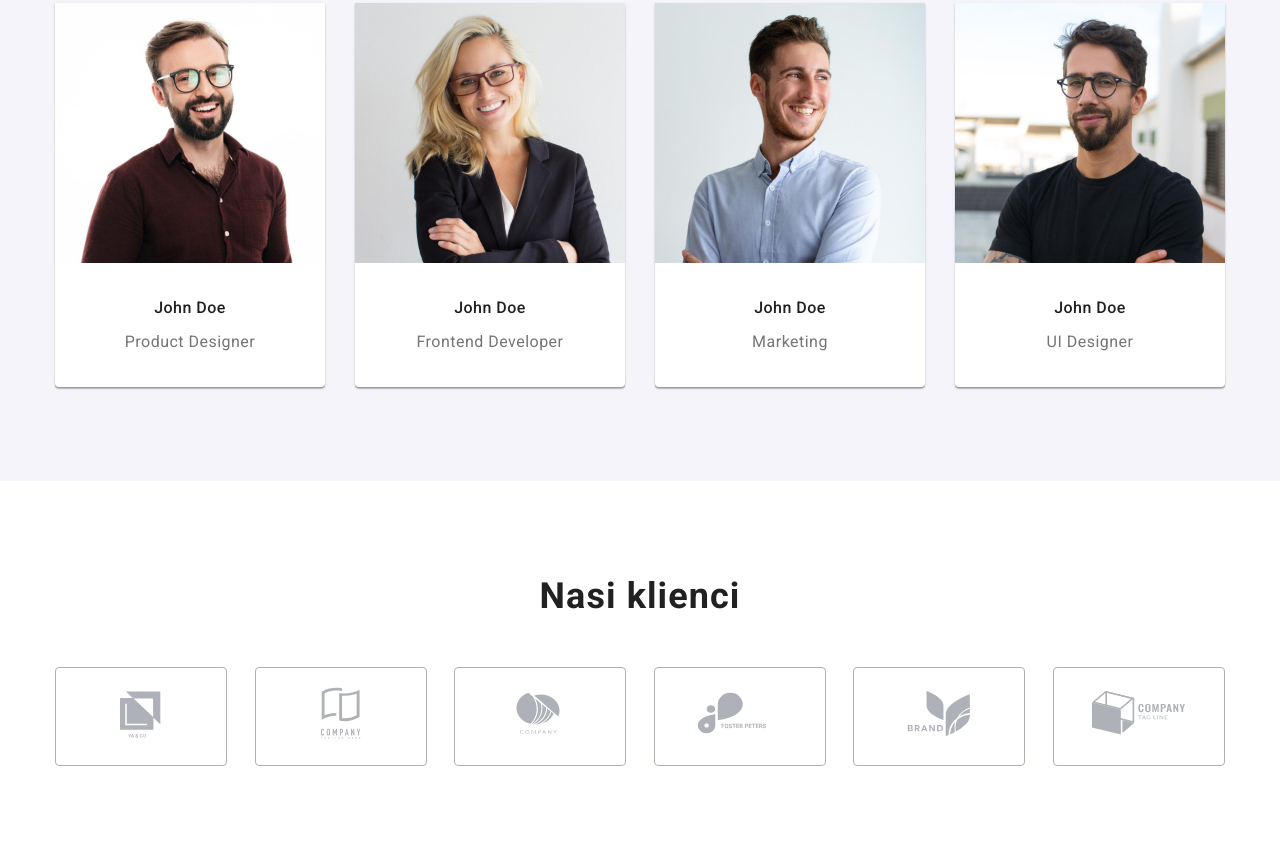
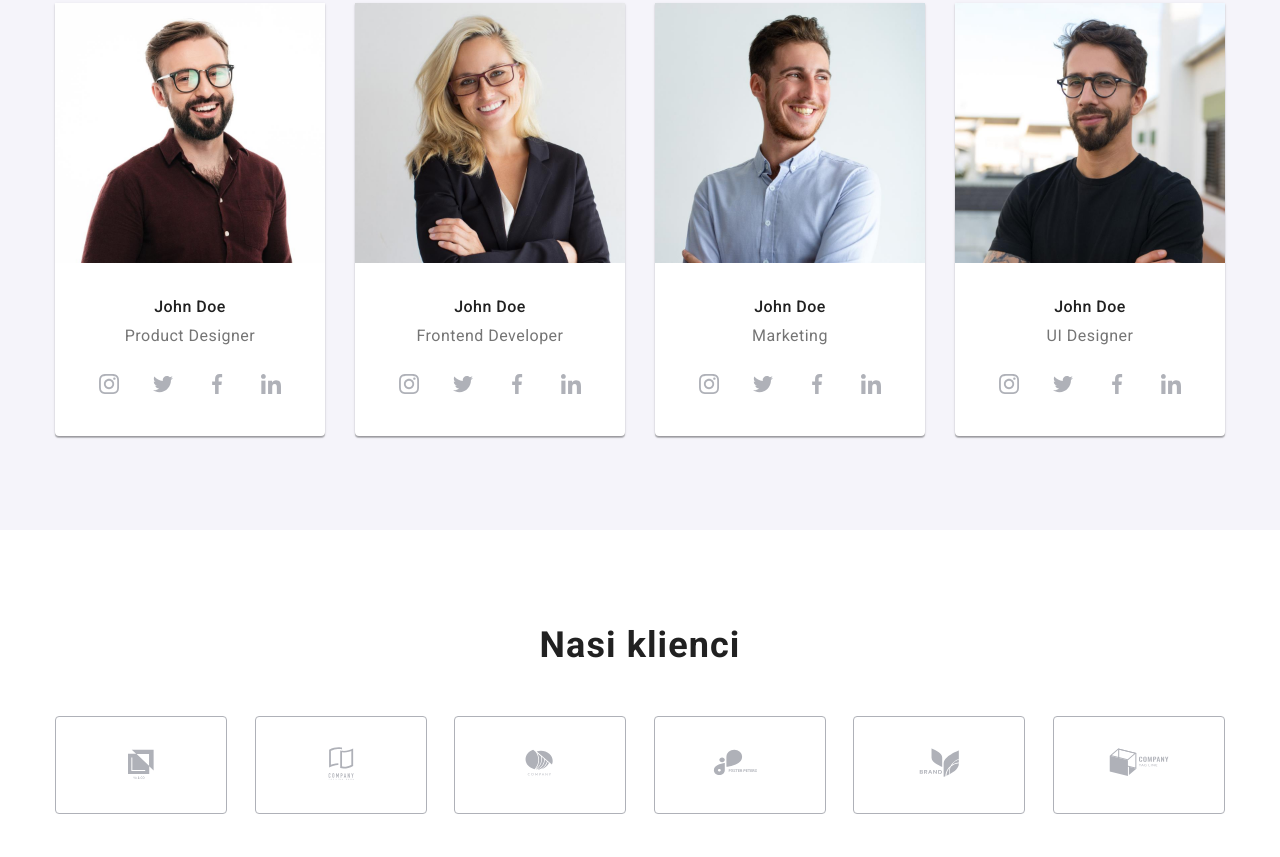
Before and after one commit to KarolTrombala/goit-markup-hw-04, a plain HTML site: page index.html in a window 1280 px wide. Shown: the part 1787-2644 px from the top of the page. Drawn offline with nearby package versions, Linux system fonts and the light colour scheme; files whose address does not match are found by name.

Commit message:
updated styles.css

```diff
--- a/css/styles.css
+++ b/css/styles.css
@@ -240,26 +240,58 @@ border-radius: 4px;
   border-radius: 0px;
 }
 
+.team-card-descrip {
+  padding: 30px 0;
+}
+
 .team-card-title {
   font-weight: 500;
   font-size: 16px;
-  line-height: 1.19;
+  line-height: 1.18;
   text-align: center;
   letter-spacing: 0.03em;
   color: var(--main-color);
 
-  margin: 30px 99px 10px;
+  margin-bottom: 10px;
 }
 
 .team-card-text {
   font-weight: 400;
   font-size: 16px;
-  line-height: 1.9;
+  line-height: 1.18;
   text-align: center;
   letter-spacing: 0.03em;
   color: var(--support-color);
 
-  padding-bottom: 30px;
+  margin-bottom: 16px;
+}
+
+.social-icons {
+  list-style: none;
+  display: flex;
+  justify-content: center;
+  gap: 10px;
+}
+
+.social-link {
+display: block;
+border-radius: 50%;
+padding: 12px;
+height: 44px;
+}
+.team-social-link {
+  fill: var(--customers-icon);
+}
+
+.social-link:hover,
+.social-link:focus {
+  background-color: var(--higlight-color);
+}
+
+.team-social-link:hover,
+.team-social-link:focus {
+ fill: var(--white-color);
+
 }
 
 /* Nasi klienci */
@@ -435,22 +467,7 @@ border-radius: 4px;
   margin-bottom: 20px;
 }
 
-.social-icons {
-  list-style: none;
-  display: flex;
-  gap: 10px;
+.footer-social-link {
+  background-color: var(--social-icons-background);
+ fill: var(--white-color);
 }
-
-.social-icons-item {
-display: block;
-background-color: var(--social-icons-background);
-fill: var(--white-color);
-border-radius: 50%;
-padding: 12px;
-height: 44px;
-}
-
-.social-icons-item:hover,
-.social-icons-item:focus {
-  background-color: var(--higlight-color);
-}
--- a/index.html
+++ b/index.html
@@ -168,6 +168,36 @@
                 <figcaption class="team-card-descrip">
                   <h3 class="team-card-title">John Doe</h3>
                   <p class="team-card-text">Product Designer</p>
+                  <ul class="social-icons">
+                    <li>
+                      <a href="#" class="social-link team-social-link">
+                      <svg width="20" height="20">
+                        <use href="./images/icons.svg#icon-instagram-2"></use>
+                     </svg>
+                     </a>
+                    </li>
+                    <li>
+                      <a href="#" class="social-link team-social-link">
+                      <svg width="20" height="20">
+                        <use href="./images/icons.svg#icon-twitter-1"></use>
+                     </svg>
+                     </a>
+                    </li>
+                    <li>
+                      <a href="#" class="social-link team-social-link">
+                      <svg width="20" height="20">
+                        <use href="./images/icons.svg#icon-facebook-1"></use>
+                     </svg>
+                     </a>
+                    </li>
+                    <li>
+                      <a href="#" class="social-link team-social-link">
+                      <svg width="20" height="20">
+                        <use href="./images/icons.svg#icon-linkedin-1"></use>
+                     </svg>
+                     </a>
+                    </li>
+                  </ul>
                 </figcaption>
               </figure>
             </li>
@@ -182,6 +212,36 @@
                 <figcaption class="team-card-descrip">
                   <h3 class="team-card-title">John Doe</h3>
                   <p class="team-card-text">Frontend Developer</p>
+                  <ul class="social-icons">
+                    <li>
+                      <a href="#" class="social-link team-social-link">
+                      <svg width="20" height="20">
+                        <use href="./images/icons.svg#icon-instagram-2"></use>
+                     </svg>
+                     </a>
+                    </li>
+                    <li>
+                      <a href="#" class="social-link team-social-link">
+                      <svg width="20" height="20">
+                        <use href="./images/icons.svg#icon-twitter-1"></use>
+                     </svg>
+                     </a>
+                    </li>
+                    <li>
+                      <a href="#" class="social-link team-social-link">
+                      <svg width="20" height="20">
+                        <use href="./images/icons.svg#icon-facebook-1"></use>
+                     </svg>
+                     </a>
+                    </li>
+                    <li>
+                      <a href="#" class="social-link team-social-link">
+                      <svg width="20" height="20">
+                        <use href="./images/icons.svg#icon-linkedin-1"></use>
+                     </svg>
+                     </a>
+                    </li>
+                  </ul>
                 </figcaption>
               </figure>
             </li>
@@ -196,6 +256,36 @@
                 <figcaption class="team-card-descrip">
                   <h3 class="team-card-title">John Doe</h3>
                   <p class="team-card-text">Marketing</p>
+                  <ul class="social-icons">
+                    <li>
+                      <a href="#" class="social-link team-social-link">
+                      <svg width="20" height="20">
+                        <use href="./images/icons.svg#icon-instagram-2"></use>
+                     </svg>
+                     </a>
+                    </li>
+                    <li>
+                      <a href="#" class="social-link team-social-link">
+                      <svg width="20" height="20">
+                        <use href="./images/icons.svg#icon-twitter-1"></use>
+                     </svg>
+                     </a>
+                    </li>
+                    <li>
+                      <a href="#" class="social-link team-social-link">
+                      <svg width="20" height="20">
+                        <use href="./images/icons.svg#icon-facebook-1"></use>
+                     </svg>
+                     </a>
+                    </li>
+                    <li>
+                      <a href="#" class="social-link team-social-link">
+                      <svg width="20" height="20">
+                        <use href="./images/icons.svg#icon-linkedin-1"></use>
+                     </svg>
+                     </a>
+                    </li>
+                  </ul>
                 </figcaption>
               </figure>
             </li>
@@ -210,6 +300,36 @@
                 <figcaption class="team-card-descrip">
                   <h3 class="team-card-title">John Doe</h3>
                   <p class="team-card-text">UI Designer</p>
+                  <ul class="social-icons">
+                    <li>
+                      <a href="#" class="social-link team-social-link">
+                      <svg width="20" height="20">
+                        <use href="./images/icons.svg#icon-instagram-2"></use>
+                     </svg>
+                     </a>
+                    </li>
+                    <li>
+                      <a href="#" class="social-link team-social-link">
+                      <svg width="20" height="20">
+                        <use href="./images/icons.svg#icon-twitter-1"></use>
+                     </svg>
+                     </a>
+                    </li>
+                    <li>
+                      <a href="#" class="social-link team-social-link">
+                      <svg width="20" height="20">
+                        <use href="./images/icons.svg#icon-facebook-1"></use>
+                     </svg>
+                     </a>
+                    </li>
+                    <li>
+                      <a href="#" class="social-link team-social-link">
+                      <svg width="20" height="20">
+                        <use href="./images/icons.svg#icon-linkedin-1"></use>
+                     </svg>
+                     </a>
+                    </li>
+                  </ul>
                 </figcaption>
               </figure>
             </li>
@@ -280,33 +400,33 @@
             +48 111 111 111</a>
          </address>
        </div>
-       <div class="social-box">
+       <div>
         <h2 class="social-title">Dołącz do nas</h2>
         <ul class="social-icons">
           <li>
-            <a href="#" class="social-icons-item">
-            <svg class="social-link" width="20" height="20">
+            <a href="#" class="social-link footer-social-link">
+            <svg width="20" height="20">
               <use href="./images/icons.svg#icon-instagram-2"></use>
            </svg>
            </a>
           </li>
           <li>
-            <a href="#" class="social-icons-item">
-            <svg class="social-link" width="20" height="20">
+            <a href="#" class="social-link footer-social-link">
+            <svg width="20" height="20">
               <use href="./images/icons.svg#icon-twitter-1"></use>
            </svg>
            </a>
           </li>
           <li>
-            <a href="#" class="social-icons-item">
-            <svg class="social-link" width="20" height="20">
+            <a href="#" class="social-link footer-social-link">
+            <svg width="20" height="20">
               <use href="./images/icons.svg#icon-facebook-1"></use>
            </svg>
            </a>
           </li>
           <li>
-            <a href="#" class="social-icons-item">
-            <svg class="social-link" width="20" height="20">
+            <a href="#" class="social-link footer-social-link">
+            <svg width="20" height="20">
               <use href="./images/icons.svg#icon-linkedin-1"></use>
            </svg>
            </a>
```
Also changed, not shown: portfolio.html (+9 -9 lines).
